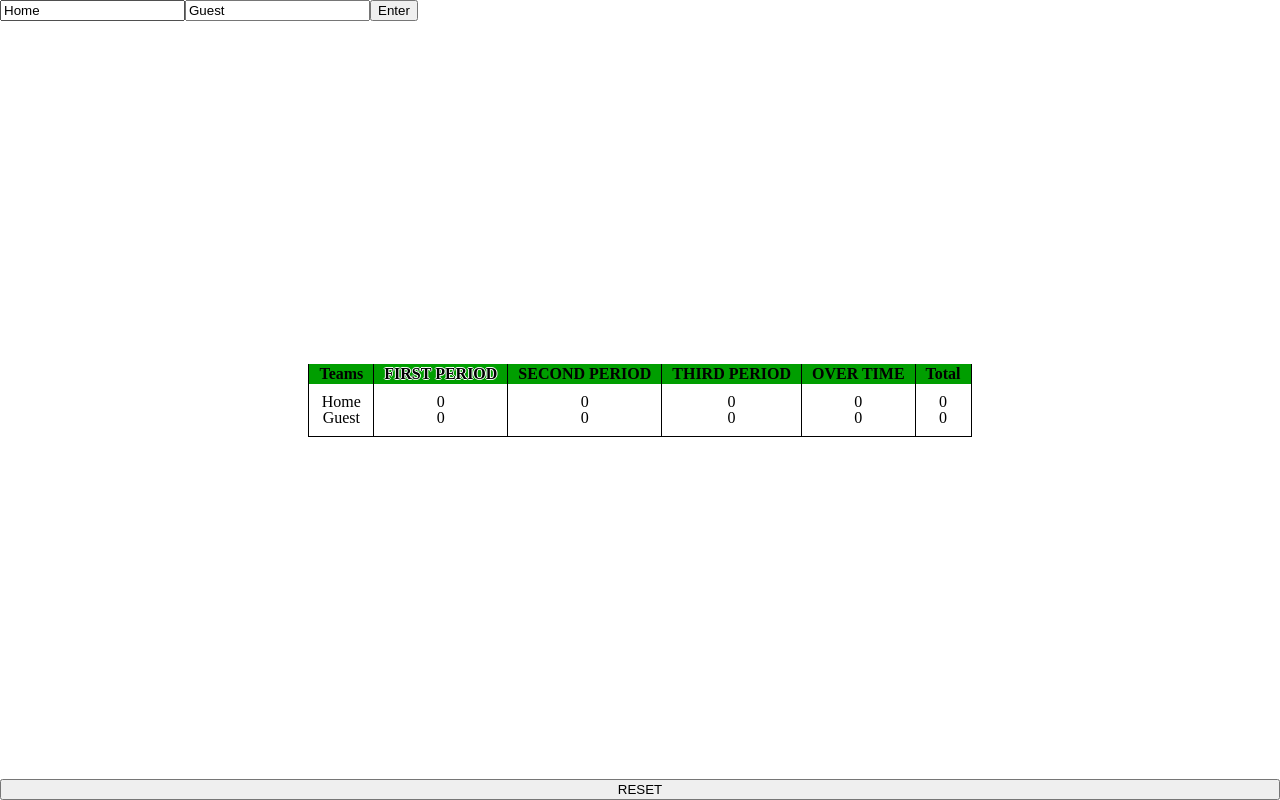
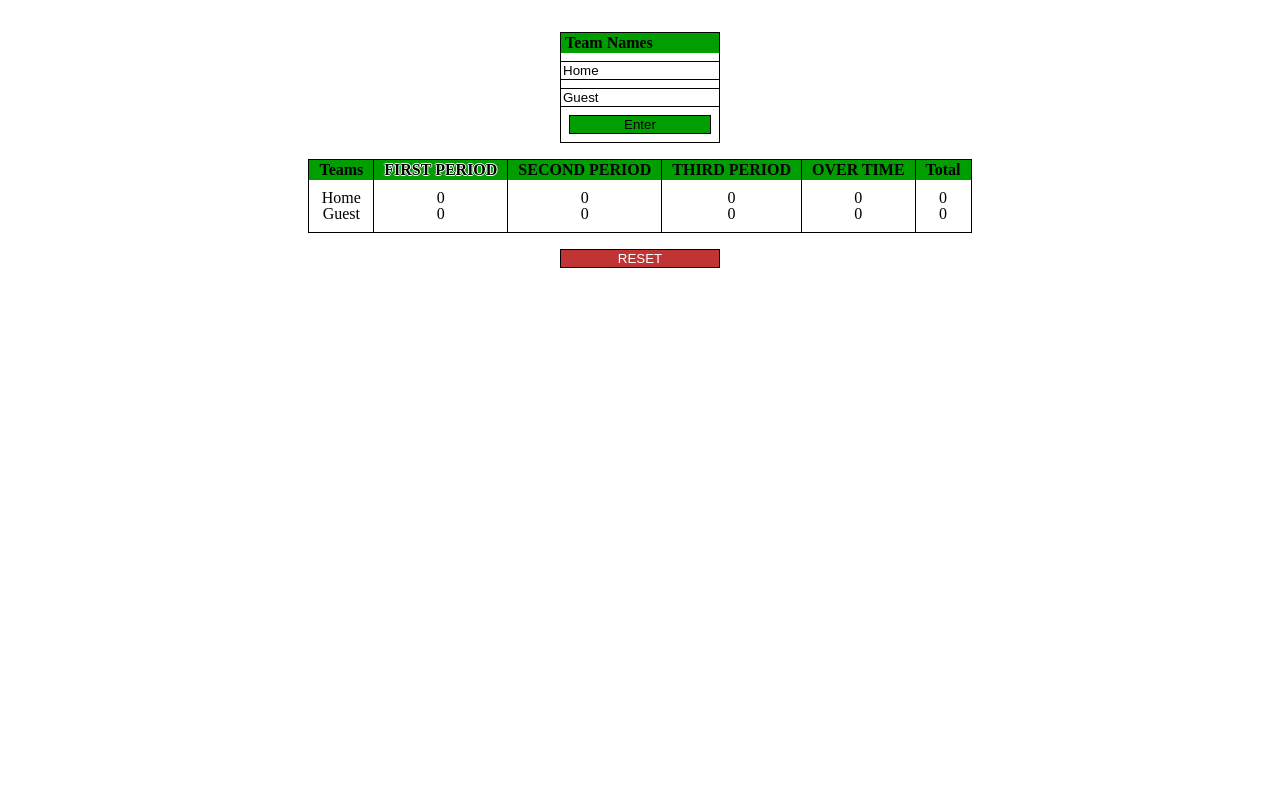
Before and after one commit to DerekPixel/hockey-shot-clock, a React (Create React App) app: page / in a window 1280 px wide. Built offline with nearby package versions, Linux system fonts and the light colour scheme.

Commit message:
made things look a bit nice lol

```diff
--- a/src/App.css
+++ b/src/App.css
@@ -61,9 +61,56 @@ box-sizing: border-box;
 /*#endregion*/
 
 .App {
+  align-items: center;
   display: flex;
   flex-direction: column;
+  padding-top: 2rem;
   height: 100vh;
+}
+
+.App > div {
+  margin-bottom: 1rem;
+}
+
+/*
+==================================
+TeamNameInputs
+==================================
+*/
+
+.input-container {
+  border: 1px solid black;
+  display: flex;
+  flex-direction: column;
+  align-items: center;
+  width: 10rem;
+}
+
+.team-name-title {
+  color: black;
+  background-color: hsl(120, 100%, 31%);
+  font-weight: bold;
+  margin-bottom: 0.5rem;
+  padding: 0.125rem 0.250rem;
+  width: 100%;
+}
+
+.input-container > input {
+  margin-bottom: 0.5rem;
+}
+
+.input-container > input[type='text'] {
+  border: 1px solid black;
+  border-left: none;
+  border-right: none;
+  width: 100%;
+}
+
+.team-names-submit-btn {
+  /* border: none; */
+  border: 1px solid black;
+  background-color: hsl(120, 100%, 31%);
+  width: 90%;
 }
 
 /*
@@ -76,7 +123,7 @@ ShotsGrid
   display: flex;
   flex-direction: row;
   align-items: center;
-  margin: auto;
+  /* margin: auto; */
   text-align: center;
   width: max-content;
 }
@@ -88,7 +135,7 @@ ShotsGrid
 .period,
 .teams {
   border: 1px solid black;
-  border-top: none;
+  /* border-top: none; */
   display: flex;
   flex-direction: column;
   max-width: 10rem;
@@ -128,8 +175,10 @@ ShotsGrid
 }
 
 .shot-totals {
-  border-right: 1px solid black;
-  border-bottom: 1px solid black;
+  border: 1px solid black;
+  border-left: none;
+  /* border-right: 1px solid black;
+  border-bottom: 1px solid black; */
 }
 
 @media screen and (max-width: 800px) {
@@ -147,7 +196,6 @@ ShotsGrid
     display: flex;
     flex-direction: row;
     justify-content: space-evenly;
-    width: 100%;
     gap: 1rem;
   }
 
@@ -164,7 +212,10 @@ ShotsGrid
     border-left: 1px solid black;
     border-right: 1px solid black;
     max-width: none;
-    width: 10rem;
+  }
+
+  .teams {
+    border-top: 1px solid black;
   }
 
   .period {
@@ -182,15 +233,24 @@ ShotsGrid
 
   .shot-totals {
     border-left: 1px solid black;
+    border-top: none;
     display: flex;
     flex-direction: column;
     align-items: center;
     justify-content: center;
-    width: 100%;
-  }
-
-  .home-guest-totals > div {
-    margin: 0 10px;
   }
 
 }
+
+/*
+==================================
+Reset Button
+==================================
+*/
+
+.reset-btn {
+  color: white;
+  background-color: rgb(192, 52, 52);
+  border: 1px solid black;
+  width: 10rem;
+}
--- a/src/App.jsx
+++ b/src/App.jsx
@@ -100,13 +100,13 @@ function App() {
           setCurrentPeriod('overTime');
         }
         break;
-      case ',':
+      case 'b':
         if(shotsClone[currentPeriod].guest !== 0) {
           shotsClone[currentPeriod].guest -= 1;
         }
         setShotsObject(shotsClone);
         break;
-      case '.':
+      case 'n':
         if(shotsClone[currentPeriod].home !== 0) {
           shotsClone[currentPeriod].home -= 1;
         }
@@ -156,6 +156,7 @@ function App() {
         teamNames={teamNames}
       />
       <button
+        className='reset-btn'
         onClick={() => resetShotsObjectAndCurrentPeriod()}
       >RESET</button>
 
--- a/src/Components/TeamNameInputs.jsx
+++ b/src/Components/TeamNameInputs.jsx
@@ -39,10 +39,18 @@ function TeamNameInputs({teamNames, setTeamNames, setTeamNameInputsInFocus}) {
 
   return (
     <div className='input-container' ref={inputContainer}>
+      <h4
+        className='team-name-title'
+      >Team Names</h4>
+
       <input type="text" defaultValue={homeName} onChange={(e) => setHomeName(e.target.value)}/>
       <input type="text" defaultValue={guestName} onChange={(e) => setGuestName(e.target.value)}/>
-      <input type="button" onKeyUp={(e) => handleKeyUP(e)} value="Enter" onClick={() => makeTeamNameObjectAndSetNames(homeName
-        , guestName)}/>
+      <input
+        className='team-names-submit-btn'
+        type="button"
+        onKeyUp={(e) => handleKeyUP(e)}
+        value="Enter" onClick={() => makeTeamNameObjectAndSetNames(homeName, guestName)}
+      />
     </div>
   )
 }
```
